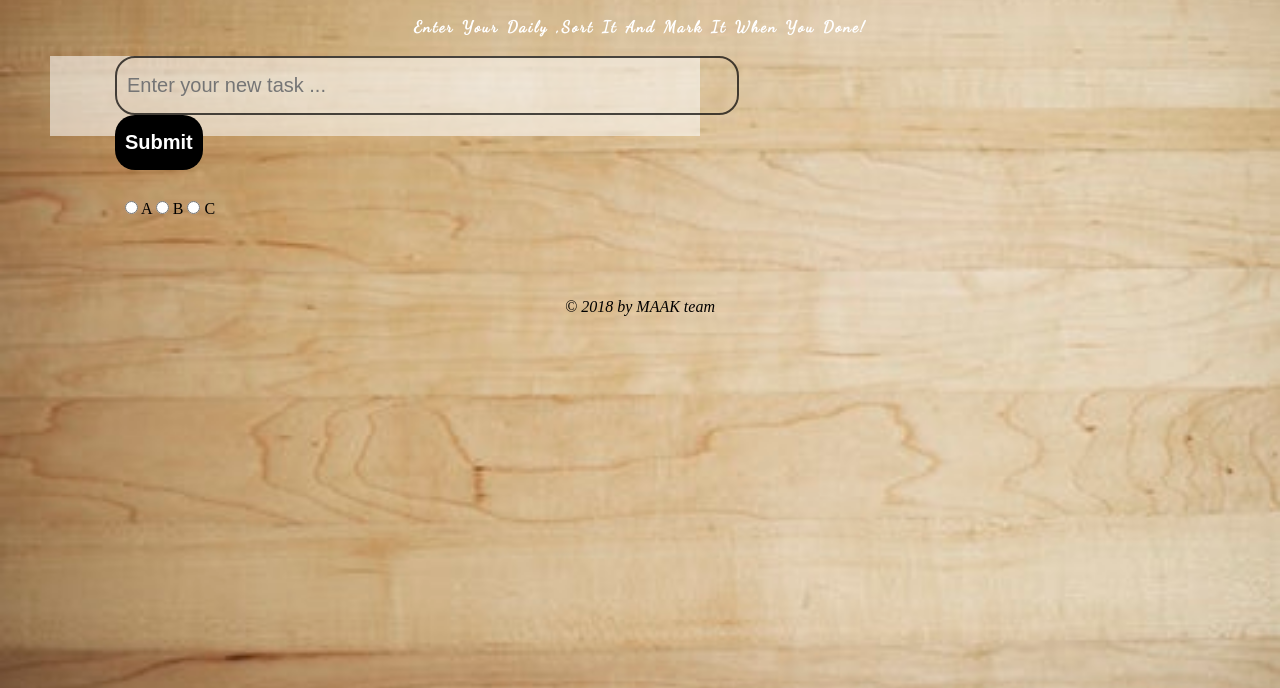
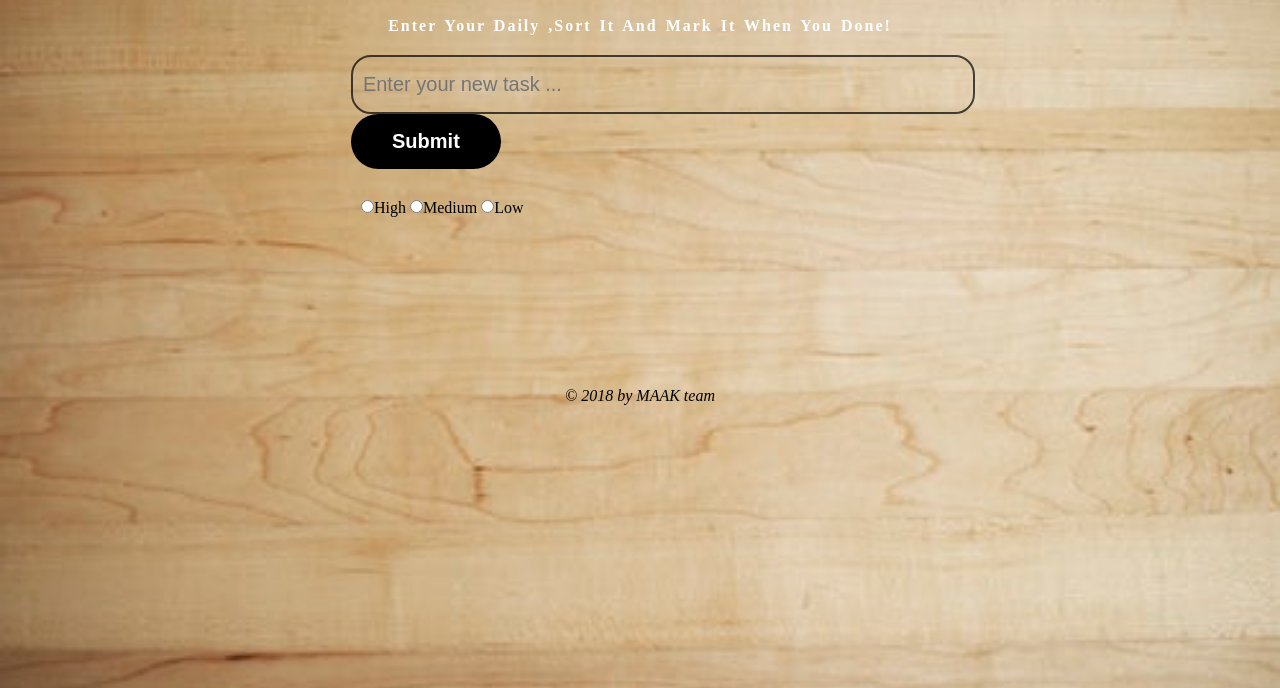
Before and after one commit to FACG5/MAAK-To-do-app, a website: page index.html in a window 1280 px wide. Shown: the part 112-800 px from the top of the page. Drawn offline with Linux system fonts and the light colour scheme; a web font is replaced by a local one.

Commit message:
Add radio Button

```diff
--- a/css/style.css
+++ b/css/style.css
@@ -32,16 +32,17 @@ header h1{
 }
 header p{
   text-transform: capitalize;
+  font-family: Cairo;
 }
 .main {
-  background-color: rgba(255, 255, 255, 0.55);
-  width: 650px;
+  width: 70%;
+  margin: 0 auto;
 
 }
 
 .container form{
-  height: 80px;
-  width:80%;
+
+  width:70%;
   margin: 0 auto;
   margin-bottom: 5%
 }
@@ -63,9 +64,11 @@ header p{
   outline: none;
   border:none;
   font-size:20px;
-  border-radius:20px;
+  border-radius:100px;
+  padding-left:10px;
+  padding-right: 10px;
   font-weight: bold;
-  padding: 10px;
+  width: 150px;
   height: 55px;
 }
 .container form  .add-btn:hover{
--- a/index.html
+++ b/index.html
@@ -21,11 +21,10 @@
               <input type="text" class="input" id ="task-input" placeholder="Enter your new task ... " name="description" value="">
               <input type="submit" class="add-btn" id="add-task" name="" value="Submit">
               <div class="sort">
-                <form class="priority" action="POST">
-                    <input type="radio" class="a" name="Priority" value="male"> A
-                    <input type="radio" class="b" name="Priority" value="female"> B
-                    <input type="radio" class="c" name="Priority" value="other"> C
-                  </form>
+              <input type="radio" name="priority" value="High">High
+
+              <input type="radio" name="priority" value="Medium">Medium
+              <input type="radio" name="priority" value="Low">Low
               </div>
 
             </form>
--- a/js/logic.js
+++ b/js/logic.js
@@ -9,7 +9,7 @@ var todoFunctions = {
     var idCounter = 0;
 
     function incrementCounter() {
-      localStorage.setItem("idCounter",idCounter+1);
+      localStorage.setItem(idCounter,idCounter+1);
       return (idCounter += 1);
     }
 
```
